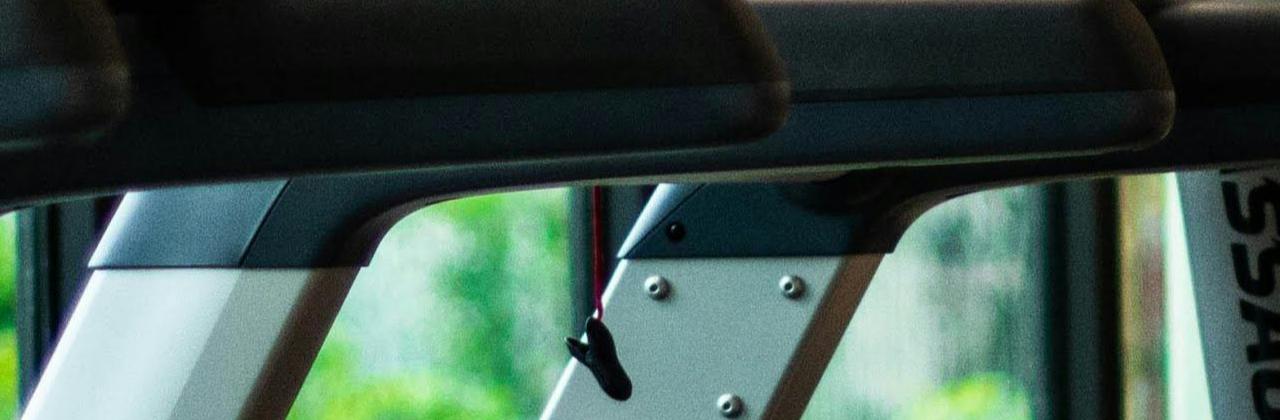
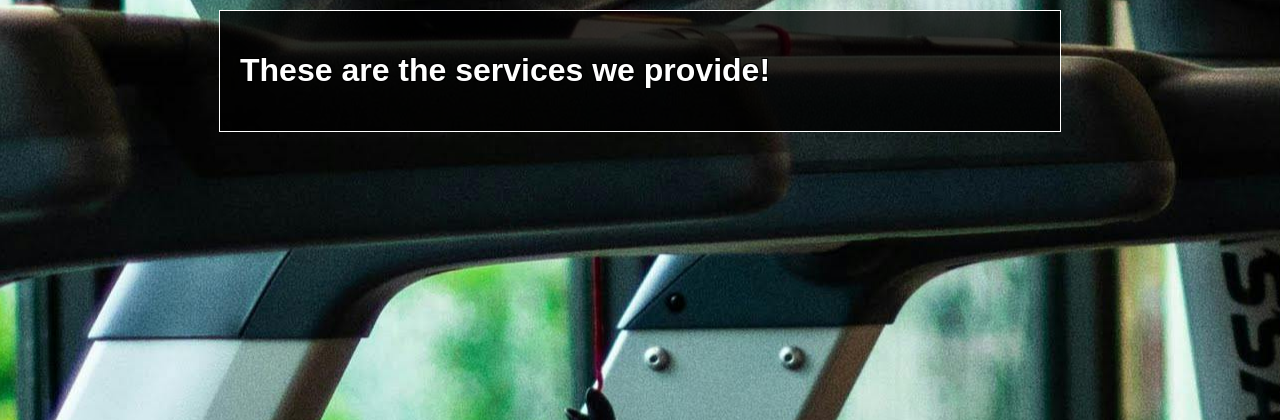
Before and after one commit to Gooz95/Python-2024, a Flask app: page /services/ in a window 1280 px wide. Shown: the part 58-478 px from the top of the page. Run offline with Flask 3, Linux system fonts and the light colour scheme.

Commit message:
Started services page

```diff
--- a/static/services.css
+++ b/static/services.css
@@ -5,3 +5,12 @@ body {
     background-position: center;
     background-repeat: no-repeat;
 }
+
+.container {
+    max-width: 800px;
+    margin: 10px auto;
+    padding: 20px;
+    color: #fff; /* Set text color to white */
+    background-color: rgba(0, 0, 0, 0.800);
+    border: 1px solid #ffffff; /* Add a border for visual separation */
+}
--- a/templates/services.html
+++ b/templates/services.html
@@ -22,6 +22,9 @@
         </ul>
     </nav>
 
+    <div class="container">
+        <h1>These are the services we provide!</h1>
+    </div>
     <!-- maybe delete this page not sure yet  -->
 
     <footer class="footer">
```
